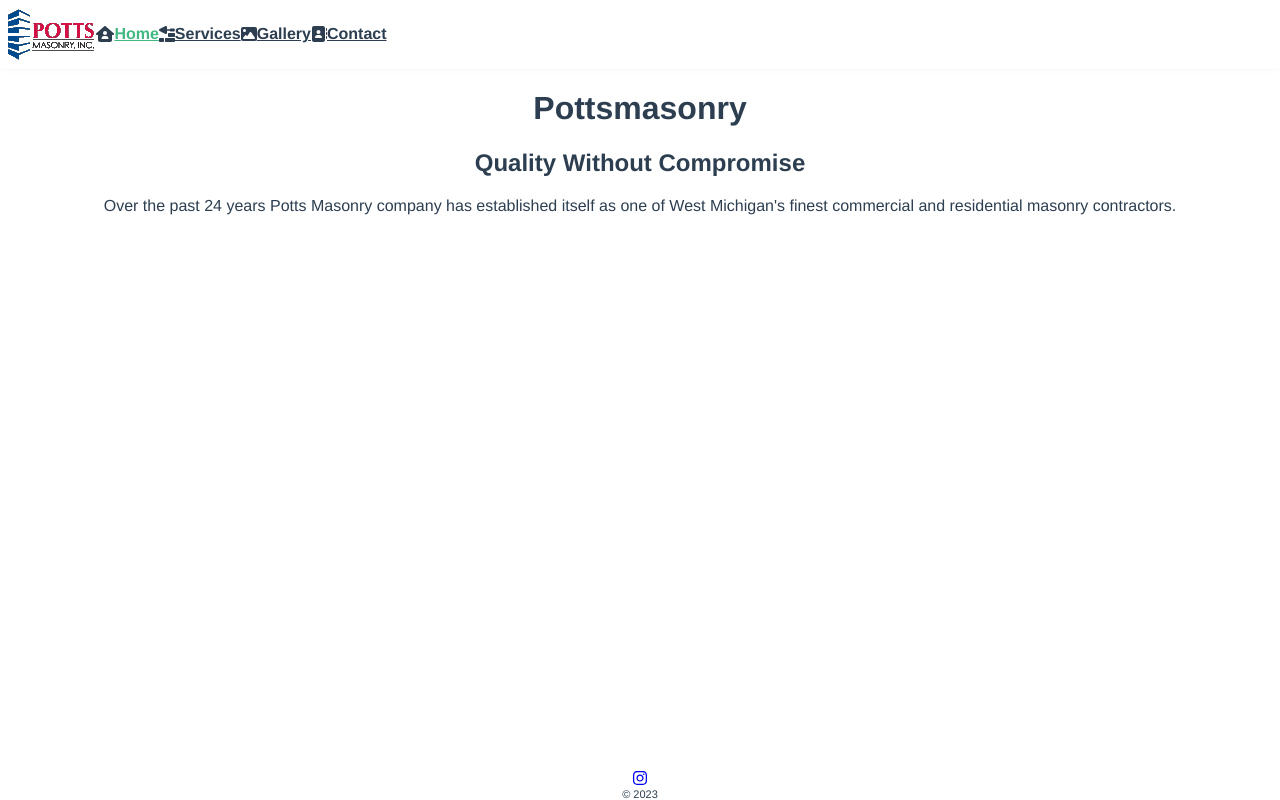
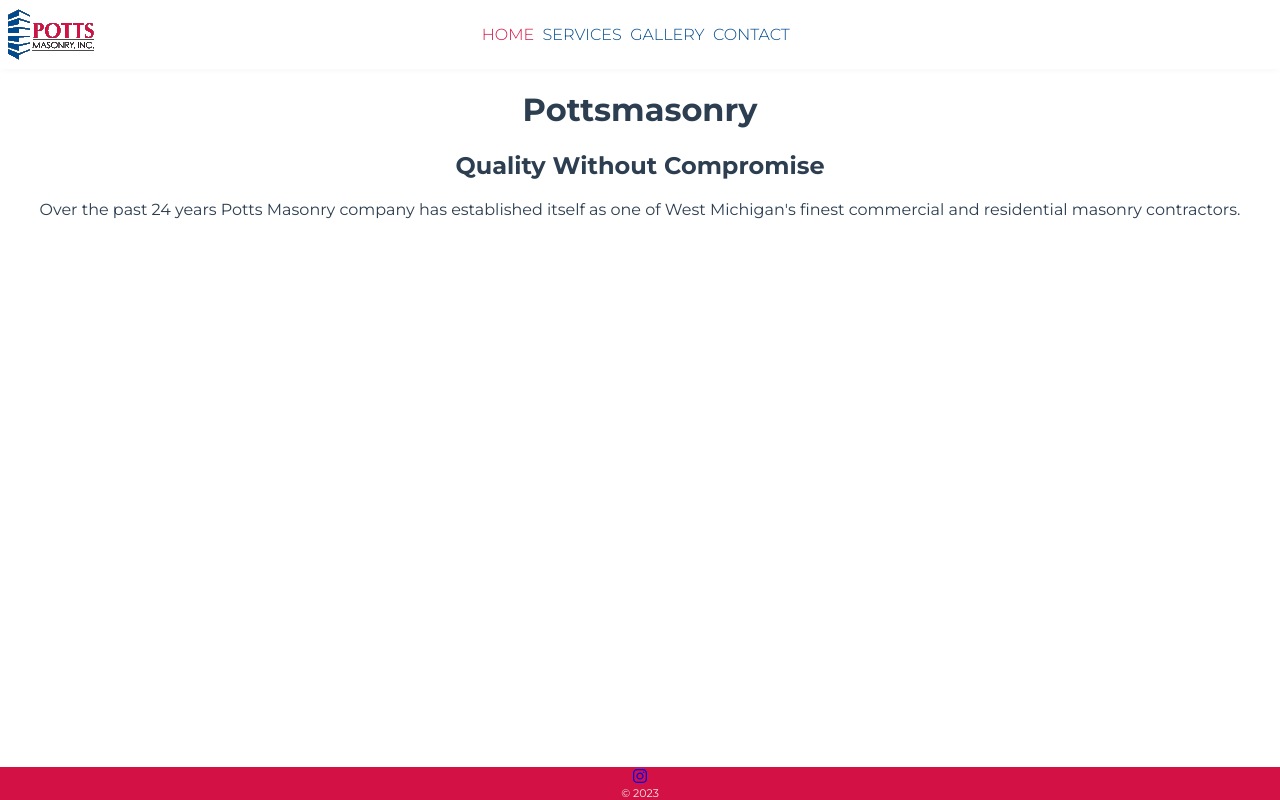
Before and after one commit to nashjohn/pottsmasonry2, a Vue app: page / in a window 1280 px wide. Built offline with nearby package versions, Linux system fonts and the light colour scheme.

Commit message:
menu work

```diff
--- a/public/index.html
+++ b/public/index.html
@@ -5,6 +5,9 @@
     <meta http-equiv="X-UA-Compatible" content="IE=edge">
     <meta name="viewport" content="width=device-width,initial-scale=1.0">
     <link rel="icon" href="<%= BASE_URL %>favicon.ico">
+    <link rel="preconnect" href="https://fonts.googleapis.com">
+    <link rel="preconnect" href="https://fonts.gstatic.com" crossorigin>
+    <link href="https://fonts.googleapis.com/css2?family=Montserrat:ital,wght@0,100;0,200;0,300;0,400;0,500;0,600;0,700;0,800;0,900;1,100;1,200;1,300;1,400;1,500;1,600;1,700;1,800;1,900&display=swap" rel="stylesheet">
     <title>Potts Masonry</title>
   </head>
   <body>
--- a/src/App.vue
+++ b/src/App.vue
@@ -2,14 +2,10 @@
   <nav>
     <img class="logo" src="@/assets/pottslogosm.gif"/>
     <div class="alinks">
-      <font-awesome-icon icon="fa-solid fa-house-user" />
-      <router-link to="/">Home</router-link>
-      <font-awesome-icon icon="fa-solid fa-trowel-bricks" />
-      <router-link to="/services">Services</router-link>
-      <font-awesome-icon icon="fa-solid fa-image" />
-      <router-link to="/gallery">Gallery</router-link>
-      <font-awesome-icon icon="fa-solid fa-address-book" />
-      <router-link to="/contact">Contact</router-link>
+      <router-link to="/">HOME</router-link>&nbsp;&nbsp;
+      <router-link to="/services">SERVICES</router-link>&nbsp;&nbsp;
+      <router-link to="/gallery">GALLERY</router-link>&nbsp;&nbsp;
+      <router-link to="/contact">CONTACT</router-link>&nbsp;&nbsp;
     </div>
   </nav>
   <router-view/>
@@ -21,7 +17,7 @@
 
 <style lang="scss">
 #app {
-  font-family: Avenir, Helvetica, Arial, sans-serif;
+  font-family: 'Montserrat', sans-serif;
   -webkit-font-smoothing: antialiased;
   -moz-osx-font-smoothing: grayscale;
   text-align: center;
@@ -32,11 +28,12 @@
   padding: 0.5%;
 
   a {
-    font-weight: bold;
-    color: #2c3e50;
+    text-decoration: none;
+    font-weight: 300;
+    color: #004a8d;
 
     &.router-link-exact-active {
-      color: #42b983;
+      color: #d31144;
     }
   }
   height: 56px;
@@ -53,6 +50,9 @@
     display: flex;
     align-items: center;
     text-align: center;
+    width: 100vw;
+    justify-content: center;
+    margin-left: -90px;
   }
 }
 html {
@@ -68,5 +68,10 @@
   #copyright {
     font-size: 11px;
   }
+  background-color:#d31144;
+  color:#F0F0F0;
+}
+img.logo {
+  float: left;
 }
 </style>
```
